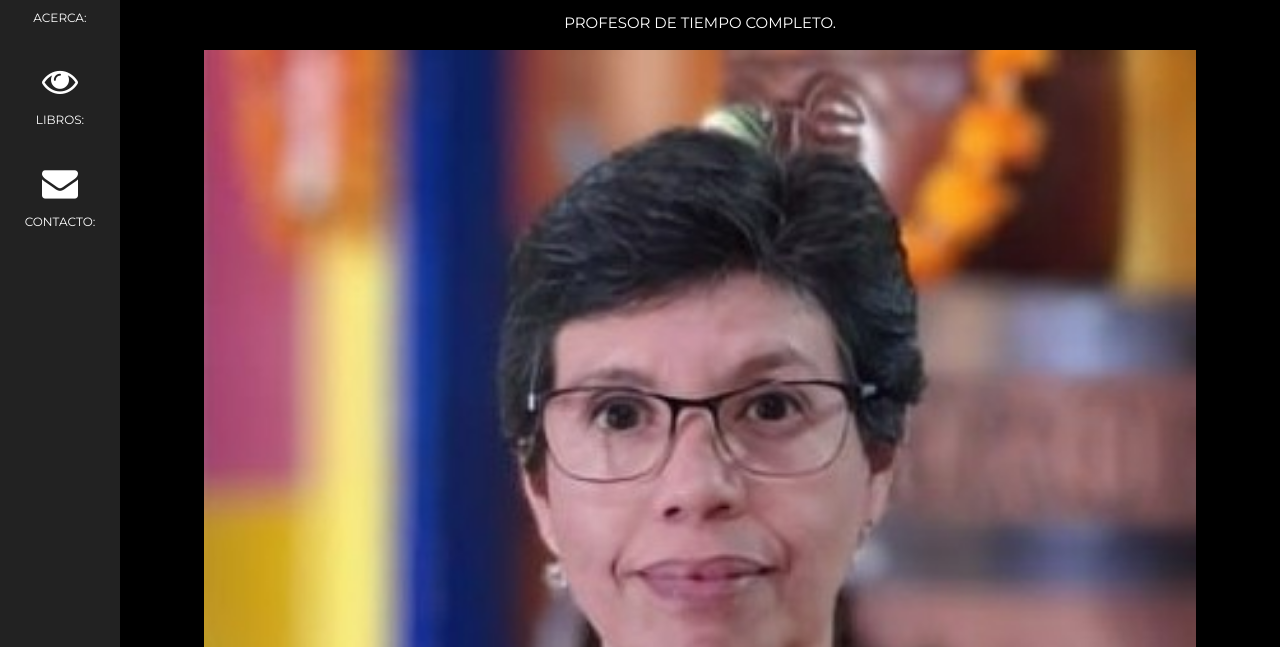
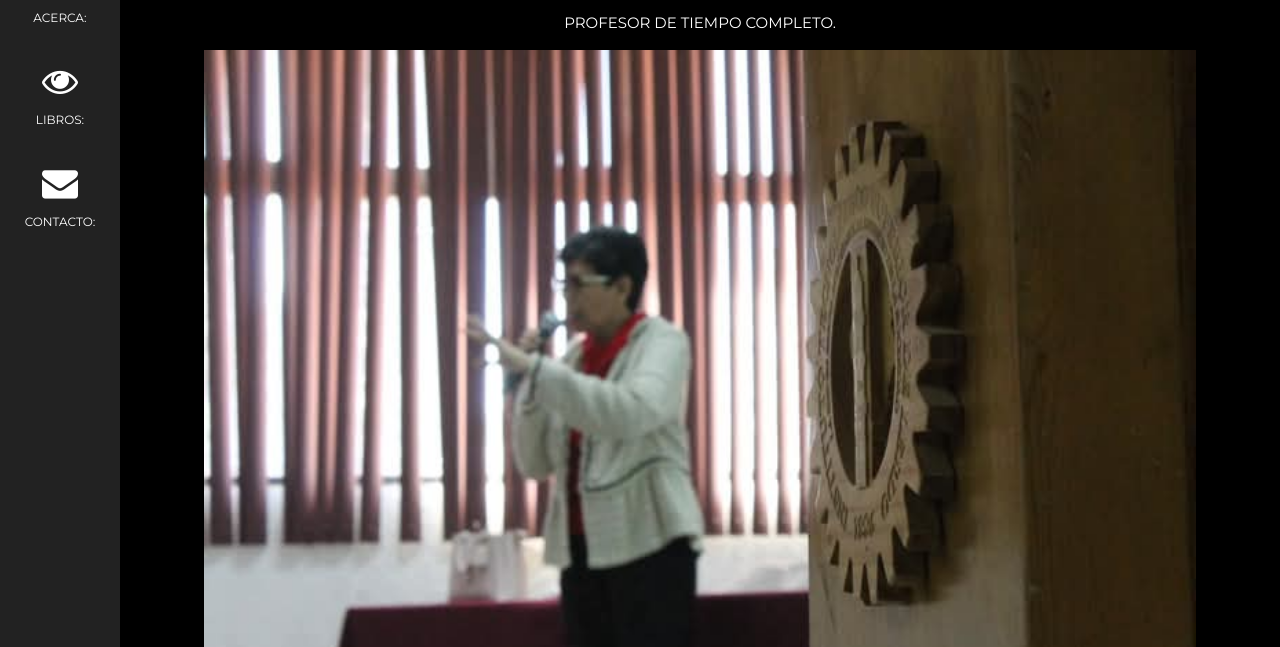
Before and after one commit to JairoGlz/Hosting, a plain HTML site: page index.html in a window 1280 px wide. Shown: the part 153-800 px from the top of the page. Drawn offline with nearby package versions, Linux system fonts and the light colour scheme.

Commit message:
Update index.html

```diff
--- a/index.html
+++ b/index.html
@@ -62,7 +62,7 @@ body, h1,h2,h3,h4,h5,h6 {font-family: "Montserrat", sans-serif}
   <header class="w3-container w3-padding-32 w3-center w3-black" id="home">
     <h1 class="w3-jumbo"><span class="w3-hide-small">Dra.</span> Elda Moreno Núñez</h1>
     <p>PROFESOR DE TIEMPO COMPLETO.</p>
-    <img src="DraEldaMN.jpeg" alt="boy" class="w3-image" width="992" height="1108">
+    <img src="CONFERENCIA.jpeg" alt="boy" class="w3-image" width="992" height="1108">
   </header>
 
   <!-- About Section -->
```
